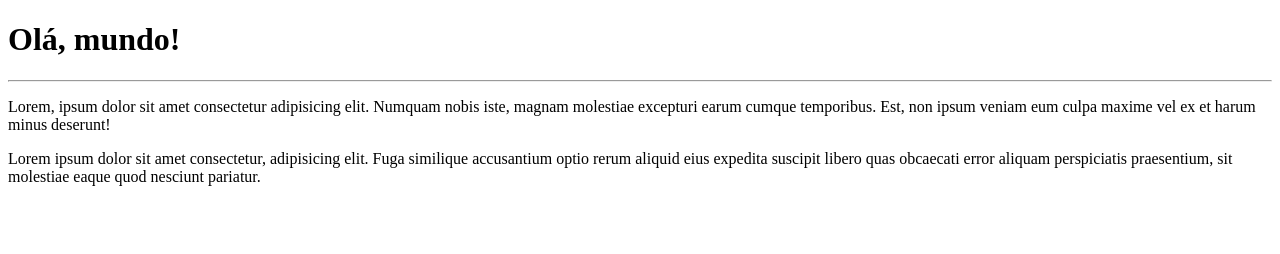
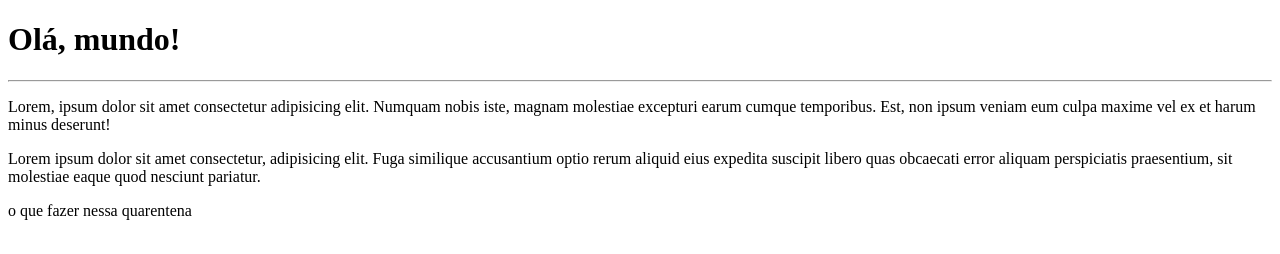
Before and after one commit to rodrigobaima/Teste-no-GitHub, a plain HTML site: page index.html in a window 1280 px wide. Drawn offline with Linux system fonts and the light colour scheme.

Commit message:
Novo teste

```diff
--- a/index.html
+++ b/index.html
@@ -12,3 +12,4 @@
     <p>Lorem ipsum dolor sit amet consectetur, adipisicing elit. Fuga similique accusantium optio rerum aliquid eius expedita suscipit libero quas obcaecati error aliquam perspiciatis praesentium, sit molestiae eaque quod nesciunt pariatur.</p>
 </body>
 </html>
+o que fazer nessa quarentena
```
